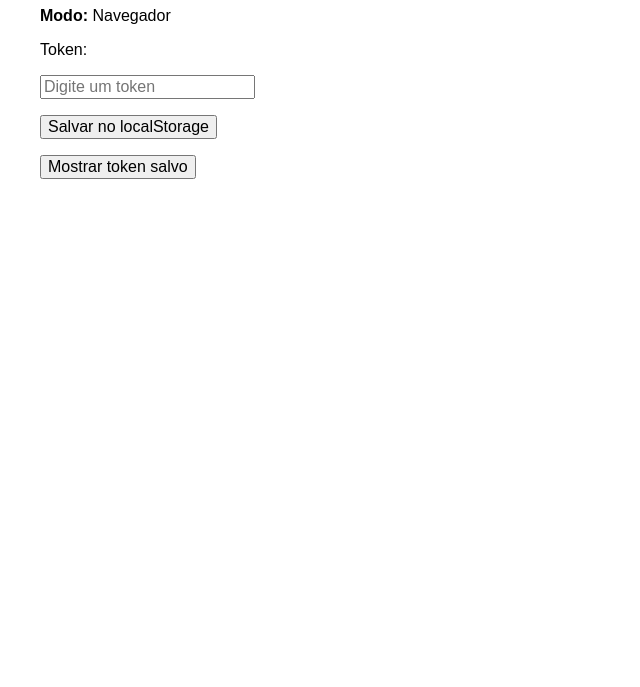
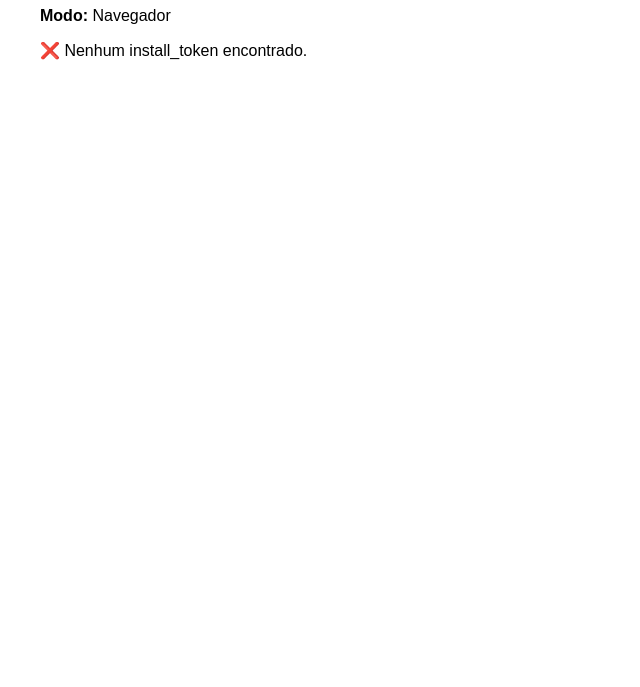
Before and after one commit to RodrigoQuintas/storage-pwa, a plain HTML site: page index.html in a window 1280 px wide. Shown: the part 113-800 px from the top of the page, without its empty margins (0-640 px from the left). Drawn offline with Linux system fonts and the light colour scheme.

Commit message:
feat: initial PWA storage test

```diff
--- a/index.html
+++ b/index.html
@@ -3,46 +3,49 @@
 <head>
   <meta charset="UTF-8" />
   <meta name="viewport" content="width=device-width, initial-scale=1.0" />
-  <title>PWA Storage Test</title>
+  <title>PWA com install_token</title>
   <link rel="manifest" href="manifest.json" />
   <meta name="theme-color" content="#ffffff" />
   <style>
     body { font-family: sans-serif; padding: 2rem; }
-    input, button { font-size: 1rem; margin-top: 1rem; display: block; }
+    .banner { padding: 1rem; background: #f1f1f1; margin-top: 1rem; }
   </style>
 </head>
 <body>
-  <h1>Teste de localStorage no PWA</h1>
+  <h1>Teste de install_token no PWA</h1>
   <p><strong>Modo:</strong> <span id="mode"></span></p>
-
-  <label for="token">Token:</label>
-  <input type="text" id="token" placeholder="Digite um token" />
-  <button onclick="salvarToken()">Salvar no localStorage</button>
-  <button onclick="mostrarToken()">Mostrar token salvo</button>
-  <p id="resultado"></p>
+  <p id="status"></p>
+  <div class="banner" id="hint" style="display: none;">
+    ✅ Token salvo! Agora adicione o app à tela inicial para continuar logado automaticamente.
+  </div>
 
   <script>
-    // Detecta se está rodando como PWA
     const isStandalone = window.matchMedia('(display-mode: standalone)').matches ||
                          window.navigator.standalone === true;
-    document.getElementById('mode').textContent = isStandalone ? 'PWA' : 'Navegador';
 
-    function salvarToken() {
-      const token = document.getElementById('token').value;
-      localStorage.setItem('user_token', token);
-      document.getElementById('resultado').textContent = '✅ Token salvo com sucesso.';
-    }
+    document.getElementById('mode').innerText = isStandalone ? 'PWA (standalone)' : 'Navegador';
 
-    function mostrarToken() {
-      const token = localStorage.getItem('user_token');
-      if (token) {
-        document.getElementById('resultado').textContent = `🧠 Token armazenado: ${token}`;
+    const params = new URLSearchParams(window.location.search);
+    const installToken = params.get('install_token');
+
+    const statusEl = document.getElementById('status');
+    const hintEl = document.getElementById('hint');
+
+    if (installToken) {
+      localStorage.setItem('install_token', installToken);
+      statusEl.textContent = `🔐 install_token salvo: ${installToken}`;
+      if (!isStandalone) {
+        hintEl.style.display = 'block';
+      }
+    } else {
+      const stored = localStorage.getItem('install_token');
+      if (stored) {
+        statusEl.textContent = `✅ install_token recuperado do storage: ${stored}`;
       } else {
-        document.getElementById('resultado').textContent = '❌ Nenhum token encontrado.';
+        statusEl.textContent = '❌ Nenhum install_token encontrado.';
       }
     }
 
-    // Register Service Worker
     if ('serviceWorker' in navigator) {
       navigator.serviceWorker.register('service-worker.js');
     }
```
Also changed, not shown: manifest.json.
